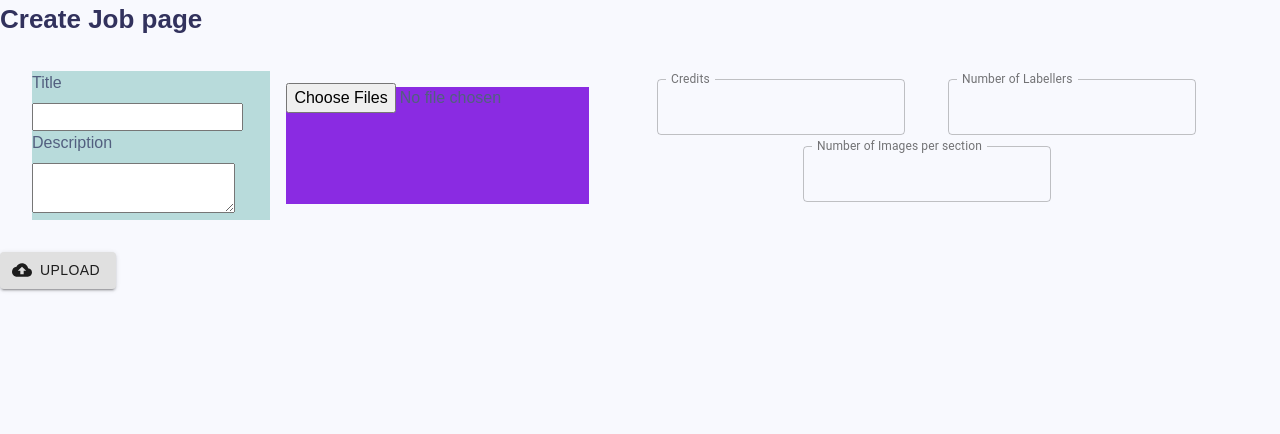
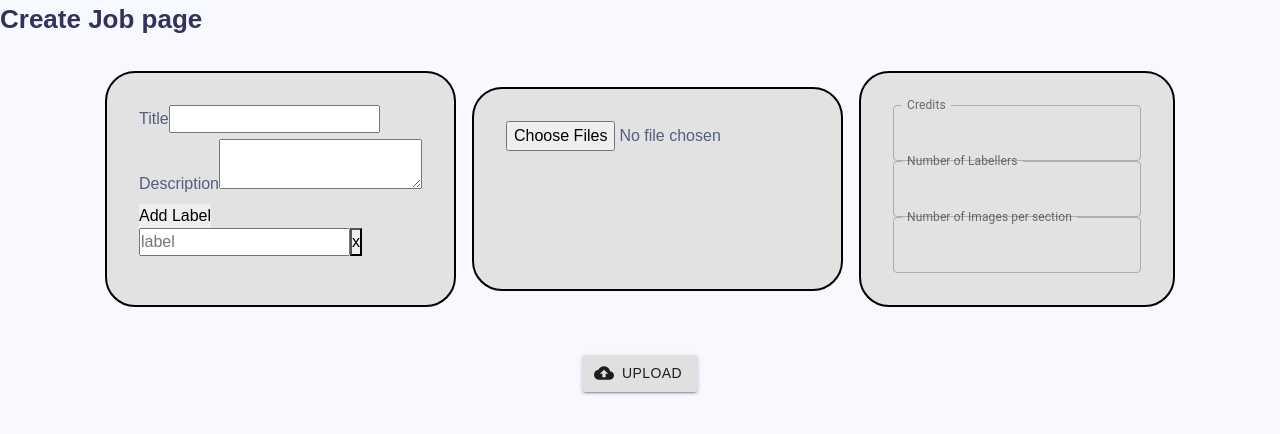
Before and after one commit to faisal2754/Web-Data-Labelling-v2, a React (Create React App) app: page /create-job in a window 1280 px wide. Shown: the top 434 px of the page. Built offline with nearby package versions, Linux system fonts and the light colour scheme.

Commit message:
styled create job page and added all inputs

```diff
--- a/package.json
+++ b/package.json
@@ -8,10 +8,12 @@
     "@testing-library/jest-dom": "^5.14.1",
     "@testing-library/react": "^11.2.7",
     "@testing-library/user-event": "^12.8.3",
+    "nanoid": "^3.1.25",
     "react": "^17.0.2",
     "react-dom": "^17.0.2",
     "react-router-dom": "^5.2.0",
     "react-scripts": "^1.1.5",
+    "shortid": "^2.2.16",
     "styled-components": "^5.3.0",
     "web-vitals": "^1.1.2"
   },
--- a/src/Components/CreateJobForm.jsx
+++ b/src/Components/CreateJobForm.jsx
@@ -1,20 +1,39 @@
 import { useState } from 'react'
 import React from 'react'
-import ImageList from '@material-ui/core/ImageList';
-import ImageListItem from '@material-ui/core/ImageListItem';
+import ImageList from '@material-ui/core/ImageList'
+import ImageListItem from '@material-ui/core/ImageListItem'
 import '../Styles/CreateJob.css'
 import Button from '@material-ui/core/Button'
 import TextField from '@material-ui/core/TextField'
 import CloudUploadIcon from '@material-ui/icons/CloudUpload'
+import { nanoid } from 'nanoid'
 
 const CreateJob = () => {
    const [title, setTitle] = useState('')
    const [description, setDescription] = useState('')
+   const [labels, setLabels] = useState([{}])
 
+   // const [itemData, setitemData] = useState({
+   //    itemData: {
+   //       img: '',
+   //       altName: ''
+   //    }
+   // })
+
+   // const handleImg = (e) => {
+   //    if (e.target.files) {
+   //       itemData.map((image) => {})
+   //    }
+   // }
 
    return (
       <div>
-         <form>
+         <form
+            encType="multipart/form-data"
+            onSubmit={(e) => {
+               console.log(e.target)
+            }}
+         >
             <div className="mainForm">
                <div className="jobInfo">
                   <div className="textField">
@@ -36,23 +55,76 @@ const CreateJob = () => {
                         }}
                      ></textarea>
                   </div>
+
+                  <div className="labelSection">
+                     <button
+                     className="labelButton"
+                        type="button"
+                        onClick={() => {
+                           setLabels((currentLabels) => [
+                              ...currentLabels,
+                              {
+                                 id: nanoid(),
+                                 label: ''
+                              }
+                           ])
+                        }}
+                     >
+                        Add Label
+                     </button>
+                     {labels.map((p) => {
+                        return (
+                           <div key={p.id}>
+                              <input
+                                 onChange={(e) => {
+                                    const label = e.target.value
+                                    setLabels((currentLabels) =>
+                                       currentLabels.map((x) =>
+                                          x.id === p.id
+                                             ? {
+                                                  ...x,
+                                                  label
+                                               }
+                                             : x
+                                       )
+                                    )
+                                    // e.target.value
+                                 }}
+                                 placeholder="label"
+                                 value={p.label}
+                              />
+                              <button
+                                 onClick={() => {
+                                    setLabels((currentLabels) =>
+                                       currentLabels.filter(
+                                          (x) => x.id !== p.id
+                                       )
+                                    )
+                                 }}
+                              >
+                                 x
+                              </button>
+                           </div>
+                        )
+                     })}
+                  </div>
                </div>
                <div className="imageSection">
-                  <ImageList
-                     rowHeight={100}
-                     cols={3}
-                  >
-                     {/* {itemData.map((item) => (
+                  {/* <ImageList rowHeight={100} cols={2}>
+                     {itemData.map((item) => (
                         <ImageListItem key={item.img} cols={item.cols || 1}>
                            <img src={item.img} alt={item.title} />
                         </ImageListItem>
-                     ))} */}
-                  </ImageList>
+                     ))}
+                  </ImageList> */}
                   <input
                      id="imageInput"
                      type="file"
                      accept="image/*"
                      multiple
+                     onChange={(e) => {
+                        e.preventDefault()
+                     }}
                   />
                   <label htmlFor="imageInput" className="imageUpload"></label>
                </div>
--- a/src/Styles/CreateJob.css
+++ b/src/Styles/CreateJob.css
@@ -1,6 +1,9 @@
 .jobInfo{
+    border: solid 2px black;
+    border-radius: 30px;
 
-    background: rgb(184, 219, 219);
+    padding: 2rem;
+    background: rgb(226, 226, 226);
 }
 
 .mainForm{
@@ -11,14 +14,31 @@
     align-content: flex-start;
 }
 .credit-section{
-    padding: 0.5rem;
+    background: rgb(226, 226, 226);
+    border: solid 2px black;
+    border-radius: 30px;
+
+    padding: 2rem;
     display: flex;
-    flex-wrap: wrap;
+    flex-direction: column;
     justify-content: space-evenly;
 }
-
+.submitSection{
+    display: flex;
+    justify-content: center;
+    padding: 1rem;
+}
 
 .imageSection{
+    border: solid 2px black;
+    border-radius: 30px;
+
+    padding: 2rem;
     margin: 1rem;
-    background: blueviolet;
+    background: rgb(226, 226, 226);
 }
+
+.labelButton{
+    border: black;
+
+}
```
Also changed, not shown: 1 other file (tests, documents, lock files or other folders).
